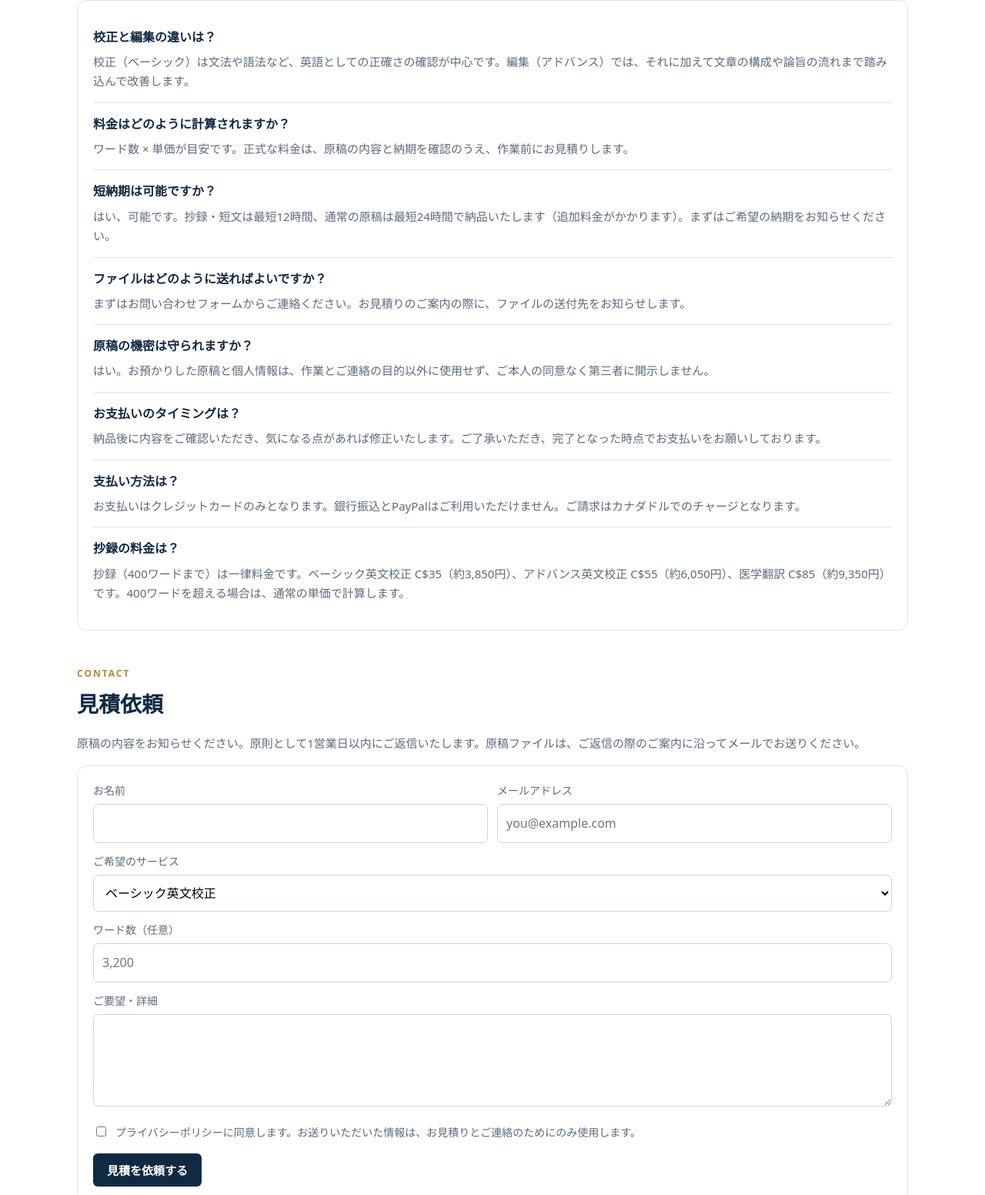
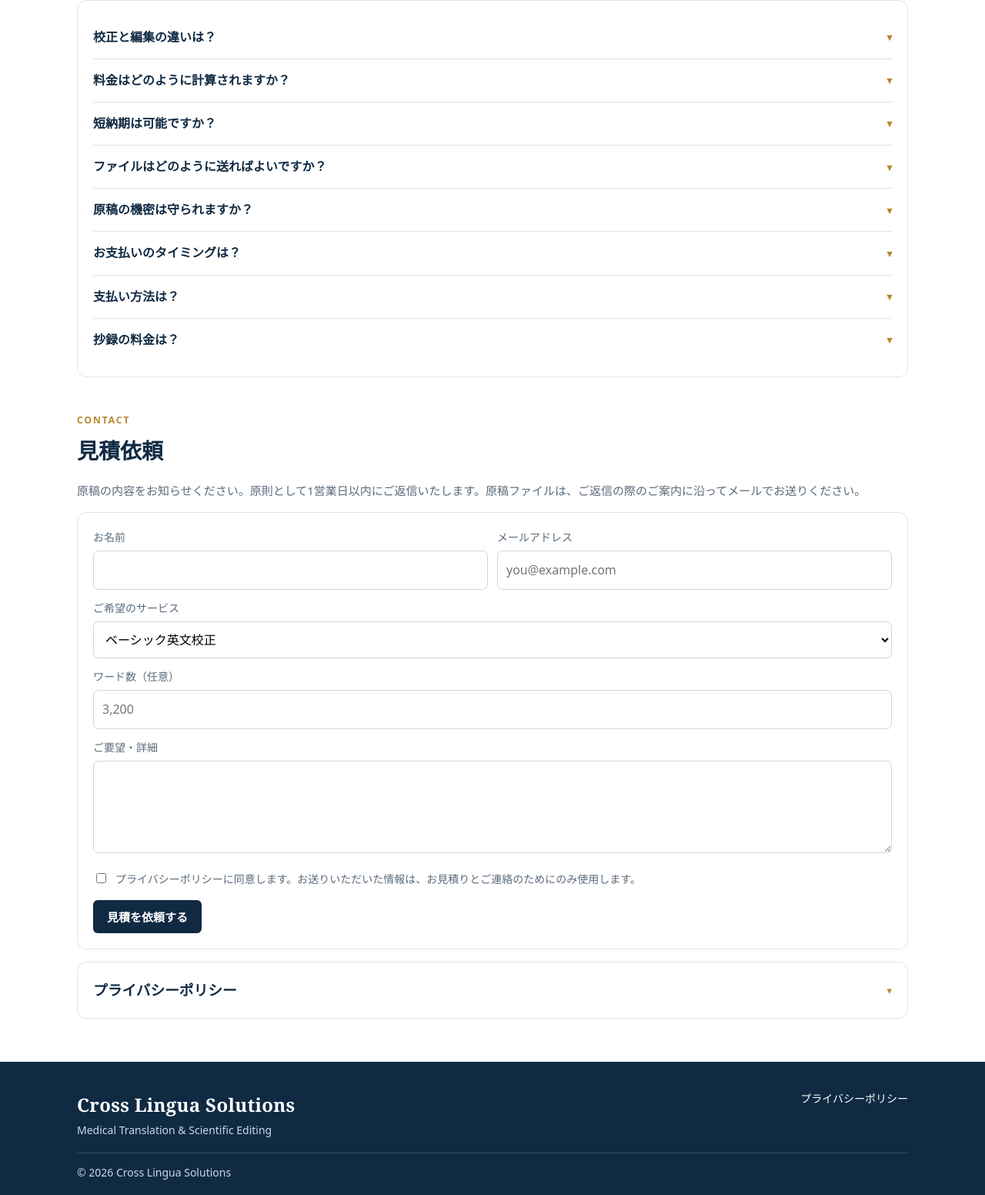
Before and after one commit to anysyscanada/crosslingua, a plain HTML site: page index.html in a window 1280 px wide. Shown: the part 6511-8063 px from the top of the page at 77% size. Drawn offline with Linux system fonts and the light colour scheme.

Commit message:
Make FAQ and Privacy Policy expandable

```diff
--- a/index.html
+++ b/index.html
@@ -151,6 +151,12 @@ table.pricing-table td.price-cell{font-weight:800;color:var(--navy);white-space:
 .faq .item{border-bottom:1px solid var(--line);padding:14px 0}
 .faq .item:last-child{border-bottom:none}
 .faq .q{font-weight:700;color:var(--navy)}
+.faq summary.q{cursor:pointer;list-style:none;display:flex;justify-content:space-between;align-items:center;gap:10px}
+.faq summary.q::-webkit-details-marker{display:none}
+.chev{color:var(--gold);font-size:13px;flex:none;transition:transform .25s}
+details[open ]>summary .chev{transform:rotate(180deg)}
+.privacy-summary{cursor:pointer;list-style:none;display:flex;justify-content:space-between;align-items:center;gap:10px}
+.privacy-summary::-webkit-details-marker{display:none}
 form .row{display:flex;gap:12px;flex-wrap:wrap}
 form .row>div{flex:1;min-width:210px}
 label{display:block;font-size:14px;color:var(--muted);margin-bottom:5px}
@@ -456,14 +462,14 @@ footer a{color:#fff}
     <div class="eyebrow" data-i18n="faq_eyebrow">FAQ</div>
     <h2 data-i18n="faq_title">よくある質問</h2>
     <div class="card" style="margin-top:14px">
-      <div class="item"><div class="q" data-i18n="faq1_q">校正と編集の違いは？</div><div class="muted" style="margin-top:6px" data-i18n="faq1_a">校正（ベーシック）は文法や語法など、英語としての正確さの確認が中心です。編集（アドバンス）では、それに加えて文章の構成や論旨の流れまで踏み込んで改善します。</div></div>
-      <div class="item"><div class="q" data-i18n="faq2_q">料金はどのように計算されますか？</div><div class="muted" style="margin-top:6px" data-i18n="faq2_a">ワード数 × 単価が目安です。正式な料金は、原稿の内容と納期を確認のうえ、作業前にお見積りします。</div></div>
-      <div class="item"><div class="q" data-i18n="faq3_q">短納期は可能ですか？</div><div class="muted" style="margin-top:6px" data-i18n="faq3_a">はい、可能です。抄録・短文は最短12時間、通常の原稿は最短24時間で納品いたします（追加料金がかかります）。まずはご希望の納期をお知らせください。</div></div>
-      <div class="item"><div class="q" data-i18n="faq4_q">ファイルはどのように送ればよいですか？</div><div class="muted" style="margin-top:6px" data-i18n="faq4_a">まずはお問い合わせフォームからご連絡ください。お見積りのご案内の際に、ファイルの送付先をお知らせします。</div></div>
-      <div class="item"><div class="q" data-i18n="faq5_q">原稿の機密は守られますか？</div><div class="muted" style="margin-top:6px" data-i18n="faq5_a">はい。お預かりした原稿と個人情報は、作業とご連絡の目的以外に使用せず、ご本人の同意なく第三者に開示しません。</div></div>
-      <div class="item"><div class="q" data-i18n="faq7_q">お支払いのタイミングは？</div><div class="muted" style="margin-top:6px" data-i18n="faq7_a">納品後に内容をご確認いただき、気になる点があれば修正いたします。ご了承いただき、完了となった時点でお支払いをお願いしております。</div></div>
-      <div class="item"><div class="q" data-i18n="faq6_q">支払い方法は？</div><div class="muted" style="margin-top:6px" data-i18n="faq6_a">お支払いはクレジットカードのみとなります。銀行振込とPayPalはご利用いただけません。ご請求はカナダドルでのチャージとなります。</div></div>
-      <div class="item"><div class="q" data-i18n="faq8_q">抄録の料金は？</div><div class="muted" style="margin-top:6px" data-i18n="faq8_a">抄録（400ワードまで）は一律料金です。ベーシック英文校正 C$35（約3,850円）、アドバンス英文校正 C$55（約6,050円）、医学翻訳 C$85（約9,350円）です。400ワードを超える場合は、通常の単価で計算します。</div></div>
+      <details class="item"><summary class="q"><span data-i18n="faq1_q">校正と編集の違いは？</span><span class="chev" aria-hidden="true">▾</span></summary><div class="muted" style="margin-top:6px" data-i18n="faq1_a">校正（ベーシック）は文法や語法など、英語としての正確さの確認が中心です。編集（アドバンス）では、それに加えて文章の構成や論旨の流れまで踏み込んで改善します。</div></details>
+      <details class="item"><summary class="q"><span data-i18n="faq2_q">料金はどのように計算されますか？</span><span class="chev" aria-hidden="true">▾</span></summary><div class="muted" style="margin-top:6px" data-i18n="faq2_a">ワード数 × 単価が目安です。正式な料金は、原稿の内容と納期を確認のうえ、作業前にお見積りします。</div></details>
+      <details class="item"><summary class="q"><span data-i18n="faq3_q">短納期は可能ですか？</span><span class="chev" aria-hidden="true">▾</span></summary><div class="muted" style="margin-top:6px" data-i18n="faq3_a">はい、可能です。抄録・短文は最短12時間、通常の原稿は最短24時間で納品いたします（追加料金がかかります）。まずはご希望の納期をお知らせください。</div></details>
+      <details class="item"><summary class="q"><span data-i18n="faq4_q">ファイルはどのように送ればよいですか？</span><span class="chev" aria-hidden="true">▾</span></summary><div class="muted" style="margin-top:6px" data-i18n="faq4_a">まずはお問い合わせフォームからご連絡ください。お見積りのご案内の際に、ファイルの送付先をお知らせします。</div></details>
+      <details class="item"><summary class="q"><span data-i18n="faq5_q">原稿の機密は守られますか？</span><span class="chev" aria-hidden="true">▾</span></summary><div class="muted" style="margin-top:6px" data-i18n="faq5_a">はい。お預かりした原稿と個人情報は、作業とご連絡の目的以外に使用せず、ご本人の同意なく第三者に開示しません。</div></details>
+      <details class="item"><summary class="q"><span data-i18n="faq7_q">お支払いのタイミングは？</span><span class="chev" aria-hidden="true">▾</span></summary><div class="muted" style="margin-top:6px" data-i18n="faq7_a">納品後に内容をご確認いただき、気になる点があれば修正いたします。ご了承いただき、完了となった時点でお支払いをお願いしております。</div></details>
+      <details class="item"><summary class="q"><span data-i18n="faq6_q">支払い方法は？</span><span class="chev" aria-hidden="true">▾</span></summary><div class="muted" style="margin-top:6px" data-i18n="faq6_a">お支払いはクレジットカードのみとなります。銀行振込とPayPalはご利用いただけません。ご請求はカナダドルでのチャージとなります。</div></details>
+      <details class="item"><summary class="q"><span data-i18n="faq8_q">抄録の料金は？</span><span class="chev" aria-hidden="true">▾</span></summary><div class="muted" style="margin-top:6px" data-i18n="faq8_a">抄録（400ワードまで）は一律料金です。ベーシック英文校正 C$35（約3,850円）、アドバンス英文校正 C$55（約6,050円）、医学翻訳 C$85（約9,350円）です。400ワードを超える場合は、通常の単価で計算します。</div></details>
     </div>
   </section>
 
@@ -501,8 +507,8 @@ footer a{color:#fff}
         <div id="form-status" role="status"></div>
       </form>
     </div>
-    <div class="card" id="privacy" style="margin-top:16px">
-      <h3 style="margin-top:0" data-i18n="privacy_title">プライバシーポリシー</h3>
+    <details class="card" id="privacy" style="margin-top:16px">
+      <summary class="privacy-summary"><h3 style="margin:0" data-i18n="privacy_title">プライバシーポリシー</h3><span class="chev" aria-hidden="true">▾</span></summary>
       <p class="muted" data-i18n="privacy_intro">Cross Lingua Solutions（以下「当方」）は、お客様の個人情報と、お預かりする原稿の機密保持を重要な責務と考え、以下の方針に従って取り扱います。</p>
       <h4 data-i18n="privacy_h1">取得する情報</h4>
       <p class="muted" data-i18n="privacy_b1">お問い合わせ・お見積りの際に、お名前、メールアドレス、ご所属（任意）、ご希望のサービス、原稿の内容などをお預かりします。お支払いの際のクレジットカード情報は決済事業者が処理し、当方では保持しません。</p>
@@ -518,7 +524,7 @@ footer a{color:#fff}
       <p class="muted" data-i18n="privacy_b6">当サイトではGoogle Analyticsを使用し、Cookieによる匿名の利用状況データを収集しています。このデータはサイトの改善のために使用し、個人を特定する目的では使用しません。</p>
       <h4 data-i18n="privacy_h7">開示・訂正・削除のご請求</h4>
       <p class="muted" data-i18n="privacy_b7">ご本人からの個人情報の開示、訂正、削除のご請求には、ご本人確認のうえ対応いたします。ご請求や本ポリシーに関するお問い合わせは、お問い合わせフォームからご連絡ください。本ポリシーを変更する場合は、当サイトに掲載します。</p>
-    </div>
+    </details>
   </section>
 </main>
 
@@ -717,5 +723,10 @@ document.addEventListener('DOMContentLoaded',function(){
   });}
 });
 </script>
+
+<script>
+document.querySelectorAll('a[href="#privacy"]').forEach(function(a){a.addEventListener('click',function(){var d=document.getElementById('privacy');if(d){d.open=true;}});});
+if(location.hash==='#privacy'){var d=document.getElementById('privacy');if(d){d.open=true;}}
+</script>
 </body>
 </html>
```
